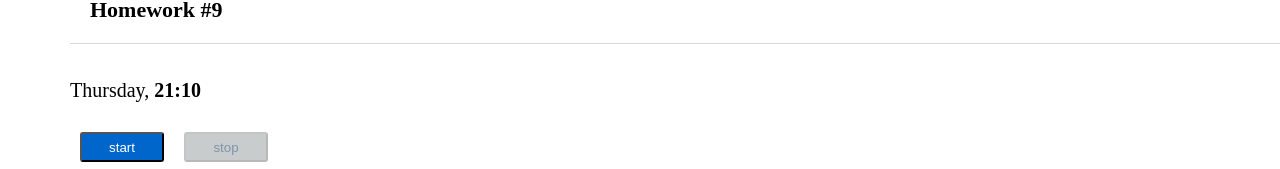
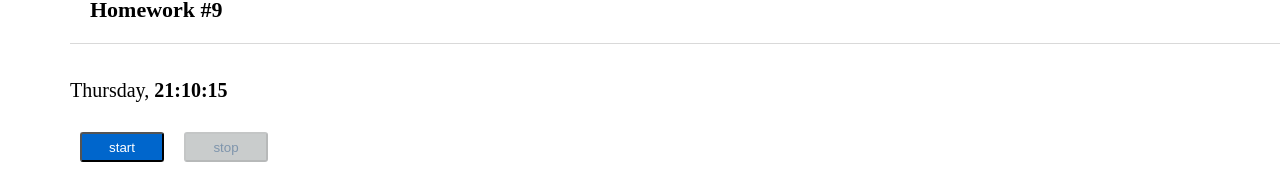
Before and after one commit to denbarabraza/hw_ignat, a React (Create React App) app: page /#/junior in a window 1280 px wide. Shown: the part 987-1156 px from the top of the page. Built offline with nearby package versions, Linux system fonts and the light colour scheme.

Commit message:
Hometask №9up

```diff
--- a/src/s2-homeworks/hw09/Clock.tsx
+++ b/src/s2-homeworks/hw09/Clock.tsx
@@ -29,19 +29,21 @@ function Clock() {
         setShow(false)
     }
 
-    let formatter1 = new Intl.DateTimeFormat("ru", {
+    /*let formatter1 = new Intl.DateTimeFormat("ru", {
         hour: "numeric",
         minute: "numeric",
     })
-    const stringTime = formatter1.format(date) || <br/> // часы24:минуты:секунды (01:02:03)/(23:02:03)/(24:00:00)/(00:00:01) // пишут студенты
+    const stringTime = formatter1.format(date) || <br/> // часы24:минуты:секунды (01:02:03)/(23:02:03)/(24:00:00)/(00:00:01) // пишут студенты*/
+    const stringTime = date.toLocaleTimeString("ru-RU")
 
-    let formatter2 = new Intl.DateTimeFormat("ru", {
+    /*let formatter2 = new Intl.DateTimeFormat("ru", {
         day: "numeric",
         month: "numeric",
         year: "numeric"
     })
     const stringDate = formatter2.format(date) || <br/> // день.месяц.год (01.02.2022) // пишут студенты, варианты 01.02.0123/01.02.-123/01.02.12345 не рассматриваем
-
+*/
+    const stringDate =  date.toLocaleDateString("ru-RU")
     // день недели на английском, месяц на английском (https://learn.javascript.ru/intl#intl-datetimeformat)
     let formatter3 = new Intl.DateTimeFormat("en", {weekday: 'long'})
     const stringDay = formatter3.format(date) || <br/> // пишут студенты
```
